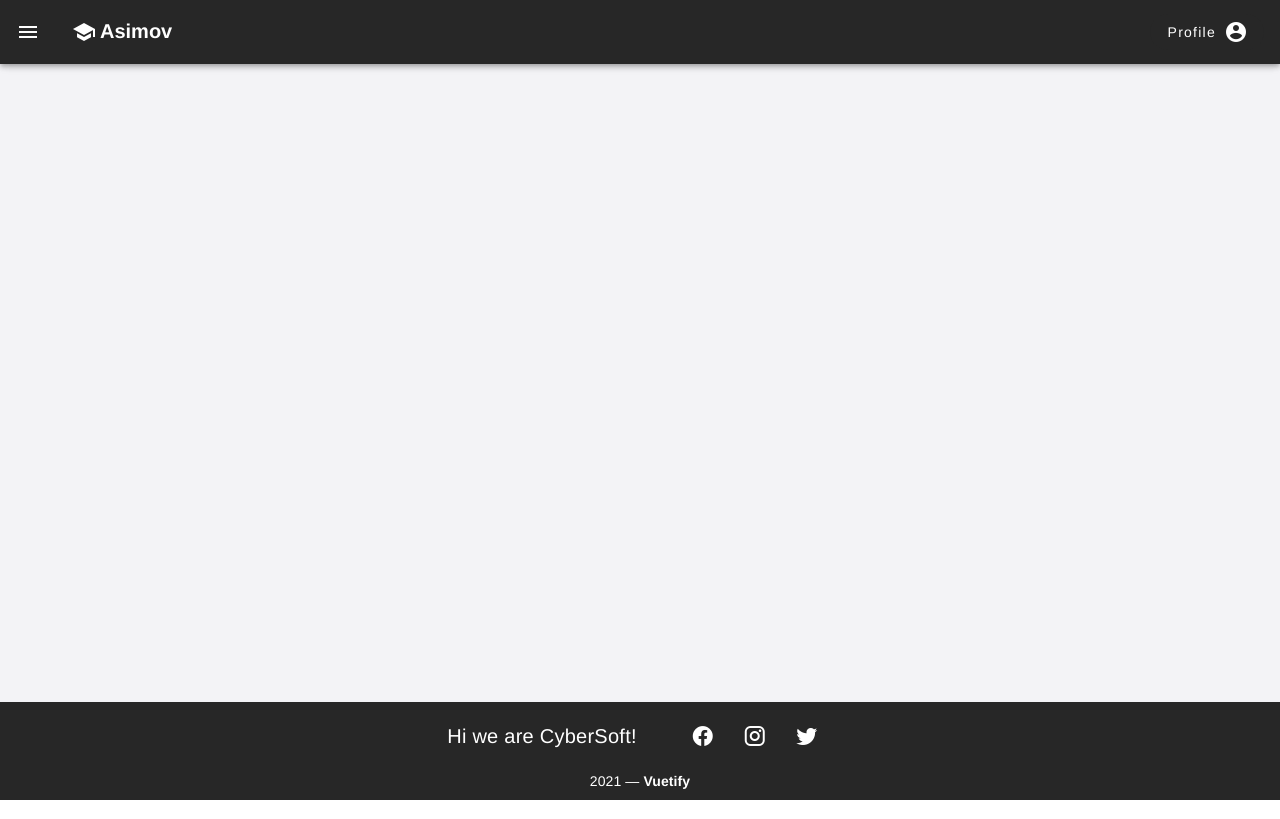
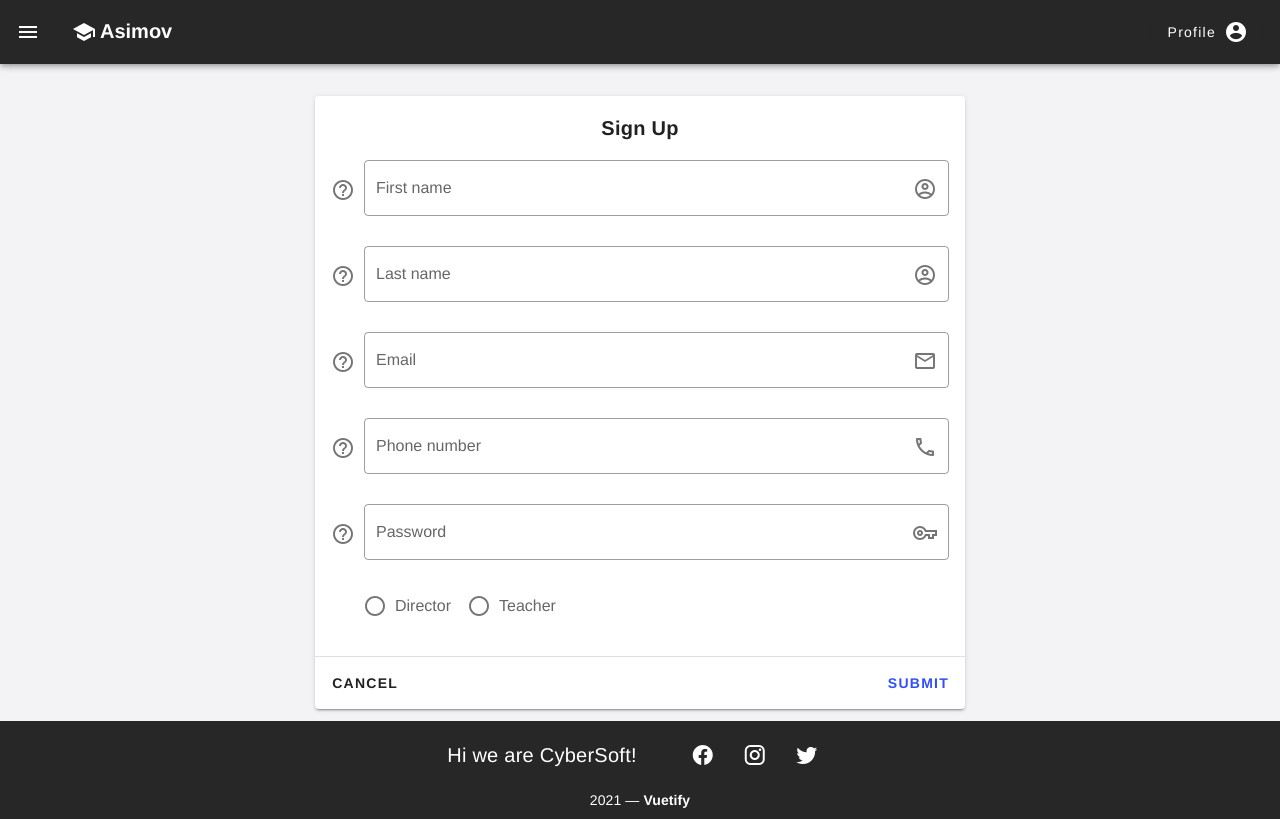
Before and after one commit to Cybersoft-Asimov-20212/frontend-asimov, a Vue app: page /sign-up in a window 1280 px wide. Built offline with nearby package versions, Linux system fonts and the light colour scheme.

Commit message:
feat: sign up component added

```diff
--- a/src/router/index.js
+++ b/src/router/index.js
@@ -59,6 +59,11 @@ const routes = [
     path: '/announcements-for-teachers',
     name: 'announcements-for-teachers',
     component: () => import(/* webpackChunkName: "about" */ '@/announcements/pages/announcements-for-teachers')
+  },
+  {
+    path: '/sign-up',
+    name: 'sign-up',
+    component: () => import(/* webpackChunkName: "sign-up" */ '@/sign-up/pages/sign-up')
   }
 ]
 
--- /dev/null
+++ b/src/sign-up/pages/sign-up.vue
@@ -0,0 +1,216 @@
+<template>
+  <div class="sign-up">
+    <v-container class="mt-5 px-4">
+      <v-row>
+        <v-col cols="12" align="center">
+          <v-card ref="form" max-width="650">
+            <v-card-title class="justify-center font-weight-bold">Sign Up</v-card-title>
+            <v-card-text>
+              <v-text-field outlined
+                            ref="email"
+                            v-model="email"
+                            :rules="[() => !!email || 'This field is required']"
+                            :error-messages="errorMessages"
+                            label="First name"
+                            placeholder="Luis Smith"
+                            required
+              >
+                <template v-slot:prepend>
+                  <v-tooltip
+                      bottom
+                  >
+                    <template v-slot:activator="{ on }">
+                      <v-icon v-on="on">
+                        mdi-help-circle-outline
+                      </v-icon>
+                    </template>
+                    I'm a tooltip
+                  </v-tooltip>
+                </template>
+                <template v-slot:append>
+                  <v-fade-transition leave-absolute>
+                    <v-icon v-on="on">
+                      mdi-account-circle-outline
+                    </v-icon>
+                  </v-fade-transition>
+                </template>
+              </v-text-field>
+              <v-text-field outlined
+                            ref="email"
+                            v-model="email"
+                            :rules="[() => !!email || 'This field is required']"
+                            :error-messages="errorMessages"
+                            label="Last name"
+                            placeholder="Luis Smith"
+                            required
+              >
+                <template v-slot:prepend>
+                  <v-tooltip
+                      bottom
+                  >
+                    <template v-slot:activator="{ on }">
+                      <v-icon v-on="on">
+                        mdi-help-circle-outline
+                      </v-icon>
+                    </template>
+                    I'm a tooltip
+                  </v-tooltip>
+                </template>
+                <template v-slot:append>
+                  <v-fade-transition leave-absolute>
+                    <v-icon v-on="on">
+                      mdi-account-circle-outline
+                    </v-icon>
+                  </v-fade-transition>
+                </template>
+              </v-text-field>
+              <v-text-field outlined
+                            ref="email"
+                            v-model="email"
+                            :rules="[() => !!email || 'This field is required']"
+                            :error-messages="errorMessages"
+                            label="Email"
+                            placeholder="example@gmail.com"
+                            required
+              >
+                <template v-slot:prepend>
+                  <v-tooltip
+                      bottom
+                  >
+                    <template v-slot:activator="{ on }">
+                      <v-icon v-on="on">
+                        mdi-help-circle-outline
+                      </v-icon>
+                    </template>
+                    I'm a tooltip
+                  </v-tooltip>
+                </template>
+                <template v-slot:append>
+                  <v-fade-transition leave-absolute>
+                    <v-icon v-on="on">
+                      mdi-email-outline
+                    </v-icon>
+                  </v-fade-transition>
+                </template>
+              </v-text-field>
+              <v-text-field outlined
+                            ref="email"
+                            v-model="email"
+                            :rules="[() => !!email || 'This field is required']"
+                            :error-messages="errorMessages"
+                            label="Phone number"
+                            placeholder="999999999"
+                            required
+              >
+                <template v-slot:prepend>
+                  <v-tooltip
+                      bottom
+                  >
+                    <template v-slot:activator="{ on }">
+                      <v-icon v-on="on">
+                        mdi-help-circle-outline
+                      </v-icon>
+                    </template>
+                    I'm a tooltip
+                  </v-tooltip>
+                </template>
+                <template v-slot:append>
+                  <v-fade-transition leave-absolute>
+                    <v-icon v-on="on">
+                      mdi-phone-outline
+                    </v-icon>
+                  </v-fade-transition>
+                </template>
+              </v-text-field>
+              <v-text-field outlined
+                            type="password"
+                            ref="password"
+                            v-model="password"
+                            :rules="[() => !!password || 'This field is required']"
+                            :error-messages="errorMessages"
+                            label="Password"
+                            placeholder="*********"
+                            required
+              >
+                <template v-slot:prepend>
+                  <v-tooltip
+                      bottom
+                  >
+                    <template v-slot:activator="{ on }">
+                      <v-icon v-on="on">
+                        mdi-help-circle-outline
+                      </v-icon>
+                    </template>
+                    I'm a tooltip
+                  </v-tooltip>
+                </template>
+                <template v-slot:append>
+                  <v-fade-transition leave-absolute>
+                    <v-icon v-on="on">
+                      mdi-key-outline
+                    </v-icon>
+                  </v-fade-transition>
+                </template>
+              </v-text-field>
+              <v-radio-group  v-model="row" row class="ml-8 my-0">
+                <v-radio label="Director" value="director"></v-radio>
+                <v-radio label="Teacher" value="teacher"></v-radio>
+              </v-radio-group>
+              <v-combobox v-if="this.row=='teacher'" v-model="select"  :items="items"  label="Name of your school principal" outlined clearable class="ml-8"></v-combobox>
+            </v-card-text>
+            <v-divider></v-divider>
+            <v-card-actions>
+              <v-btn text
+                     class="font-weight-bold">
+                Cancel
+              </v-btn>
+              <v-spacer></v-spacer>
+              <v-slide-x-reverse-transition>
+                <v-tooltip
+                    v-if="formHasErrors"
+                    left
+                >
+                  <template v-slot:activator="{ on, attrs }">
+                    <v-btn
+                        icon
+                        class="my-0"
+                        v-bind="attrs"
+                        @click="resetForm"
+                        v-on="on"
+                    >
+                      <v-icon>mdi-refresh</v-icon>
+                    </v-btn>
+                  </template>
+                  <span>Refresh form</span>
+                </v-tooltip>
+              </v-slide-x-reverse-transition>
+              <v-btn
+                  class="font-weight-bold"
+                  color="indigo accent-4"
+                  text
+                  @click="submit"
+              >
+                Submit
+              </v-btn>
+            </v-card-actions>
+          </v-card>
+        </v-col>
+      </v-row>
+    </v-container>
+  </div>
+</template>
+
+<script>
+export default {
+  name: "sign-up",
+  data () {
+    return {
+      row: null,
+    }
+  },
+}
+</script>
+
+<style scoped>
+
+</style>
```
